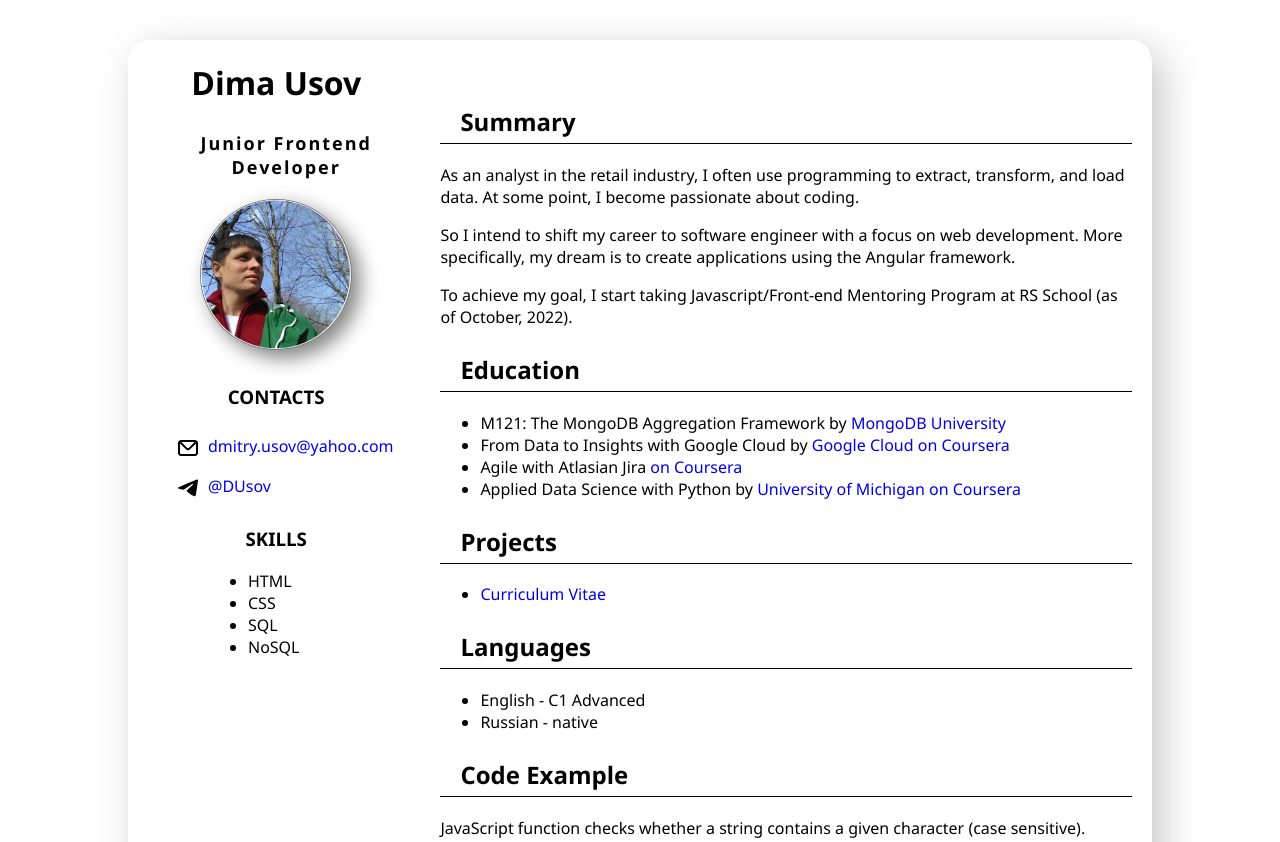
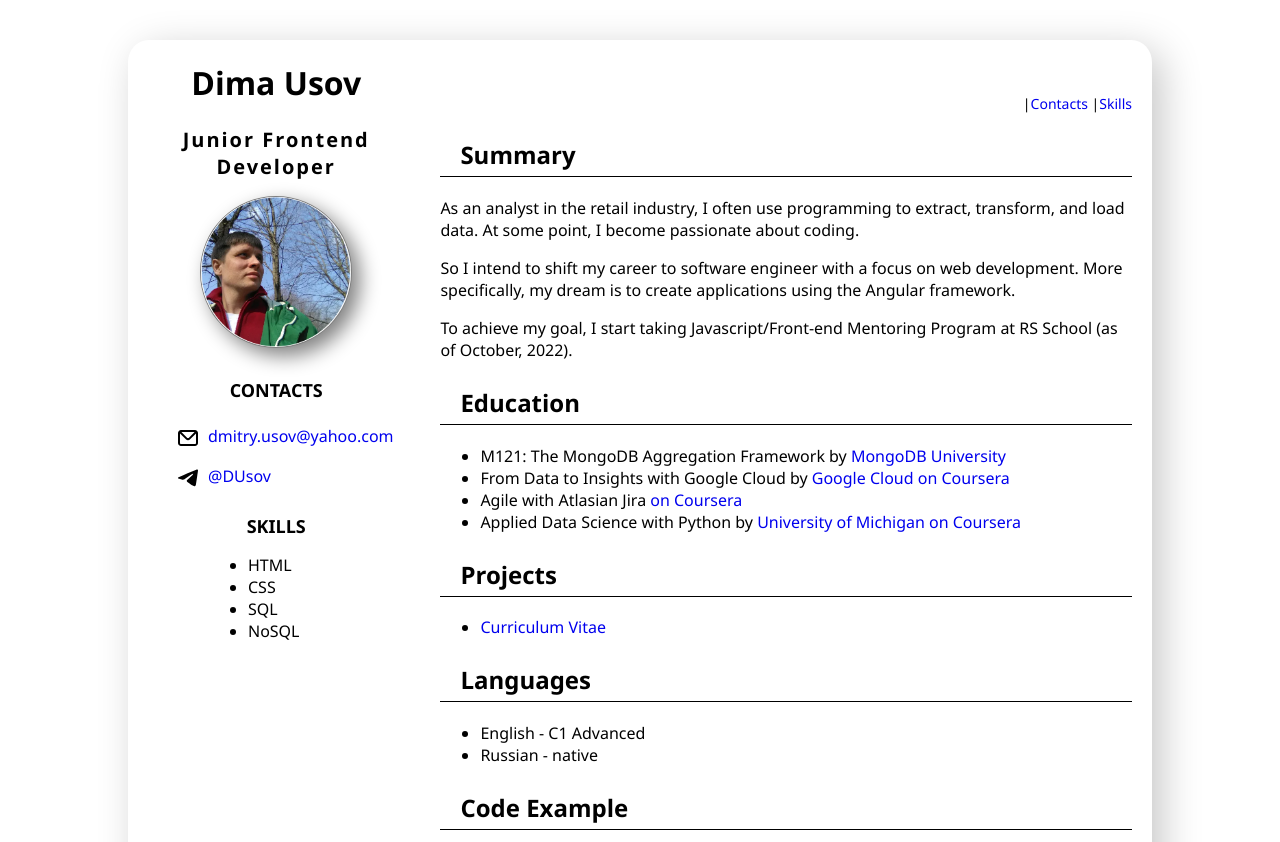
Before and after one commit to DmirtyUsov/rsschool-cv, a plain HTML site: page index.html in a window 1280 px wide. Shown: the top 842 px of the page. Drawn offline with Linux system fonts and the light colour scheme.

Commit message:
fix: add nav for Contacts and Skills

```diff
--- a/index.html
+++ b/index.html
@@ -9,30 +9,38 @@
     <body>
         <div class="container">
             <div class="columns">
+                <!-- Left side -->
                 <div class="column-left">
                     <header>
                         <h1>Dima Usov</h1>
                         <h2>Junior Frontend Developer</h2>
                         <img src="images/avatar.png" alt="Candidate Photo" width="150">
                     </header>
-                <nav>
                     <section class="contacts">
-                    <h3>Contacts</h3>
+                        <h2 id="nav-contacts">Contacts</h2>
                         <ul>
                             <li><img src="images/Tilda_Icons_26snw_mail13.svg" alt="Email Icon" width="40"><a href="mailto:dmitry.usov@yahoo.com">dmitry.usov@yahoo.com</a></li>
                             <li><img src="images/Tilda_Icons_26snw_telegram.svg" alt="Telegram Icon" width="40"><a href="https://t.me/DUsov">@DUsov</a></li>
                         </ul>
                     </section>
-                    <h3>Skills</h3>
+                    <section class="skills">
+                        <h2 id="nav-skills">Skills</h2>
                         <ul class="ul-skills">
                             <li>HTML</li>
                             <li>CSS</li>
                             <li>SQL</li>
                             <li>NoSQL</li>
                         </ul>
+                    </section>
+                </div>
+                <!-- Right side -->
+                <div class="column-right">
+                    <nav>
+                        <ul>
+                            <li>|<a href="#nav-contacts">Contacts</a></li>
+                            <li>|<a href="#nav-skills">Skills</a></li>
+                        </ul>
                     </nav>
-            </div>
-            <div class="column-right">
                     <main>
                         <article>
                             <h2>Summary</h2>
--- a/style.css
+++ b/style.css
@@ -24,14 +24,26 @@
     margin-right: 10px;
     padding-right: 10px;
 }
+
+h2 {
+    padding-left: 20px;
+    padding-bottom: 5px;
+    padding-top: 5px;
+    border-bottom: 1px solid;
+}
+
 a {
    text-decoration: none;
 }
 
-h3 {
+.contacts h2 {
     text-align: center;
     text-transform: uppercase;
+    padding: 0;
+    border: 0;
+    font-size: 18px;
 }
+
 .contacts ul {
     list-style: none;
 }
@@ -41,6 +53,14 @@ h3 {
 }
 .contacts li img {
     vertical-align: middle;
+}
+
+.skills h2 {
+    text-align: center;
+    text-transform: uppercase;
+    padding: 0;
+    border: 0;
+    font-size: 18px;
 }
 
 footer {
@@ -68,20 +88,14 @@ footer img {
     margin-top: 10px;
 }
 
-h2 {
-    padding-left: 20px;
-    padding-bottom: 5px;
-    padding-top: 5px;
-    border-bottom: 1px solid;
-}
-
 header {
     text-align: center;
 }
 header h2 {
-    font-size: 18px;
-    border-bottom: 0px;
+    font-size: 20px;
     letter-spacing: 2px;
+    border-bottom: 0;
+    padding: 0;
 }
 
 header img {
@@ -91,8 +105,9 @@ header img {
     filter: drop-shadow(8px 8px 10px gray);
 }
 
-pre{
+pre {
     background-color: rgba(139, 139, 139, 0.1);
+    font-family: 'Courier New', Courier, monospace;
 }
 .ul-skills {
     padding-left: 120px;
@@ -100,3 +115,13 @@ pre{
 .comments {
     color: green;
 }
+
+nav ul {
+    list-style: none;
+    text-align: right;
+    font-size: 14px;
+}
+
+nav li {
+    display: inline;
+}
```
Lines whose indentation alone changed are shown as unchanged.
